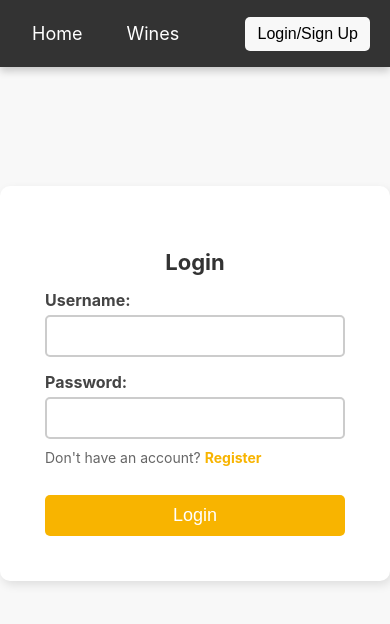
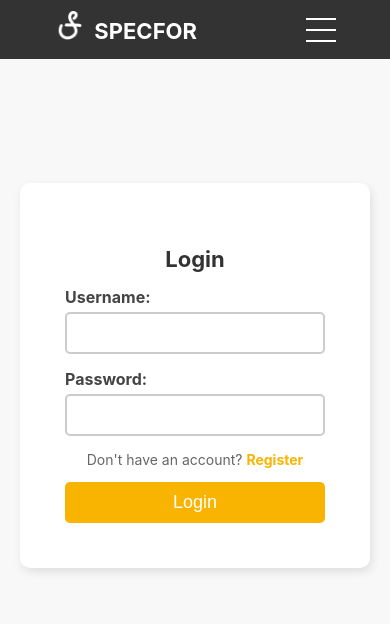
Before and after one commit to javirod/bar-specs, a React (Create React App) app in the folder client/: page /auth in a window 390 px wide. Shown: the top 624 px of the page. Built offline with nearby package versions, Linux system fonts and the light colour scheme.

Commit message:
Updated Navbar and logo

```diff
--- a/client/public/index.html
+++ b/client/public/index.html
@@ -2,7 +2,7 @@
 <html lang="en">
   <head>
     <meta charset="utf-8" />
-    <link rel="icon" href="%PUBLIC_URL%/lemon.ico" />
+    <link rel="icon" href="%PUBLIC_URL%/sf64.png" />
     <meta name="viewport" content="width=device-width, initial-scale=1" />
     <meta name="theme-color" content="#000000" />
     <meta
@@ -24,7 +24,7 @@
       work correctly both with client-side routing and a non-root public URL.
       Learn how to configure a non-root public URL by running `npm run build`.
     -->
-    <title>Drink Specs</title>
+    <title>SPECFOR</title>
   </head>
   <body>
     <noscript>You need to enable JavaScript to run this app.</noscript>
--- a/client/src/App.css
+++ b/client/src/App.css
@@ -260,6 +260,7 @@ h2 {
 }
 
 /* Glassware and Garnish */
+
 p {
   font-size: 16px;
   color: #666;
@@ -314,6 +315,9 @@ img {
   .drink-container {
       grid-template-columns: 1fr;
   }
+  .auth-container {
+    padding: 20px;
+  }
 }
 
 /***** Navbar *****/
@@ -326,6 +330,23 @@ img {
   padding: 15px 20px;
   color: white;
   box-shadow: 0 4px 8px rgba(0, 0, 0, 0.2);
+}
+.logo-container {
+  display: flex;
+  gap: 10px;
+}
+.logo-links-container {
+  display: flex;
+  gap: 50px;
+  align-items: center;
+}
+
+.logo {
+  height: 30px;
+}
+.logo-txt {
+  color: white;
+  cursor: default;
 }
 
 .navlinks {
@@ -362,6 +383,85 @@ img {
   background-color: #e0e0e0;
 }
 
+.navbar-mobile {
+  display: none;
+  background-color: #333;
+  justify-content: space-around;
+  align-items: center;
+}
+
+.hamburger-menu {
+  position: relative;
+  display: inline;
+
+}
+
+.hamburger-icon {
+  display: flex;
+  flex-direction: column;
+  justify-content: space-between;
+  height: 24px;
+  width: 30px;
+  cursor: pointer;
+  transition: all 0.5s ease-out;
+}
+
+.hamburger-icon span{
+  width: 100%;
+  height: 2px;
+  background-color: white;
+  transition: all 0.5s ease-out;
+}
+
+.hamburger-links {
+  position: absolute;
+  top:100%;
+  right: 0px;
+  background-color: #333;
+  width: fit-content;
+  max-height: 0;
+  overflow: hidden;
+  transition: all 0.3 ease-in-out;
+}
+
+.hamburger-links a {
+  display: block;
+  padding: 10px 30px;
+  text-align: center;
+  font-size: 1.5rem;
+  color: white;
+  text-decoration: none;
+  transition: all 0.3 ease-in-out;
+}
+
+.hamburger-links.open {
+  max-height: 300px;
+}
+
+.hamburger-icon.open{
+  transform: rotate(180deg);
+}
+
+.hamburger-icon.open span:first-child{
+  transform: rotate(45deg) translate(10px, 5px);
+}
+
+.hamburger-icon.open span:nth-child(2){
+  opacity: 0;
+}
+
+.hamburger-icon.open span:last-child{
+  transform: rotate(-45deg) translate(10px, -5px);
+}
+
+@media screen and (max-width: 600px) {
+  .navbar {
+     display: none;
+  }
+  .navbar-mobile {
+    display: flex;
+  }
+}
 /***** Auth *****/
 
 /* Centering the forms container */
--- a/client/src/components/navbar.js
+++ b/client/src/components/navbar.js
@@ -1,10 +1,13 @@
 import { Link } from 'react-router-dom';
 import { useCookies } from 'react-cookie';
 import { useNavigate } from 'react-router-dom';
+import { useState, useRef, useEffect } from 'react';
 
 export const Navbar = () => {
     const [cookies, setCookies] = useCookies(["access_token"]);
+    const [menuOpen, setMenuOpen] = useState();
     const navigate = useNavigate();
+    const menuRef = useRef(null);
 
     const logout = () => {
         setCookies("access_token", "");
@@ -15,14 +18,71 @@ export const Navbar = () => {
     const login = () => {
         navigate("/auth")
     }
-    return <div className="navbar">
+
+    const toggleMenu = () => {
+        setMenuOpen(!menuOpen);
+      }
+
+    const mobileLogout = () => {
+        toggleMenu();
+        logout();
+    }
+
+    const mobileLogin = () => {
+        toggleMenu();
+        login();
+    }
+
+    const handleClickOutside = (event) => {
+        if (menuRef.current && !menuRef.current.contains(event.target)) {
+            setMenuOpen(false);
+        }
+    };
+
+    useEffect(() => {
+        document.addEventListener('mousedown', handleClickOutside);
+        return () => {
+            document.removeEventListener('mousedown', handleClickOutside);
+        };
+    }, []);
+
+    return (
+        <div ref={menuRef}>
+            <div className="navbar">
+                <div className="logo-links-container">
+                    <div className="logo-container">
+                        <img className='logo' src='/sf64.png' alt='Specfor Logo'></img>
+                        <h2 className='logo-txt'>SPECFOR</h2>
+                    </div>
                     <div className='navlinks'>
                         <Link to="/"> Home</Link>
                         <Link to="/wines"> Wines</Link>
                         {cookies.access_token && <Link to="/create-specs"> Create Specs</Link>}
                     </div>
+                </div>
                 <div>
                     {!cookies.access_token ? (<button id ="logout-btn" onClick={login}> Login/Sign Up</button>) : <button id ="logout-btn" onClick={logout}> Logout</button>}
                 </div>
-    </div>;
+            </div>
+            <div className='navbar-mobile'>
+                <div className="logo-container">
+                    <img className='logo' src='/sf64.png' alt='Specfor Logo'></img>
+                    <h2 className='logo-txt'>SPECFOR</h2>
+                </div>
+                <div className="hamburger-menu">
+                    <div className={menuOpen ? "hamburger-icon open" : "hamburger-icon"} onClick={toggleMenu}>
+                        <span></span>
+                        <span></span>
+                        <span></span>
+                    </div>
+                    <div className={menuOpen ? "hamburger-links open" : "hamburger-links"}>
+                        <Link to="/" onClick={toggleMenu}> Home</Link>
+                        <Link to="/wines" onClick={toggleMenu}> Wines</Link>
+                        {cookies.access_token && <Link to="/create-specs" onClick={toggleMenu}> Create Specs</Link>}
+                        {!cookies.access_token ? (<Link to="/auth" onClick={mobileLogin}> Login</Link>) : <Link to="/create-specs" onClick={mobileLogout}> Logout</Link>}
+                    </div>
+                </div>
+            </div>
+        </div>
+    );
 };
--- a/client/src/pages/auth.js
+++ b/client/src/pages/auth.js
@@ -104,6 +104,8 @@ const Form = ({username, setUsername, password, setPassword, label, switchLabel,
                     <div className="form-group">
                         <label htmlFor="password"> Password: </label>
                         <input type="password" id="password" value={password}  onChange={(event) => setPassword(event.target.value)}/>
+                    </div>
+                    <div>
                         <p className="toggle-link">
                             {/* {loginMessage} <button className="login-btn" onClick={() => setIsLogin(isNewLogin)}>{label}</button> */}
                             {loginMessage} <span onClick={() => setIsLogin(isNewLogin)}>{switchLabel}</span>
--- a/client/src/pages/home.js
+++ b/client/src/pages/home.js
@@ -64,12 +64,12 @@ export const Home = () => {
                                                 {ings}
                                             </li>
                                         ))}
-                                    <details>
+                                    </ul>
+                                    <details >
                                         <summary>Glassware/Garnish:</summary>
                                         <p>{spec.glassware}</p>
                                         {spec.garnish.map((garnish) => (<li className="ing-list">{garnish}</li>))}
                                     </details>
-                                    </ul>
                                 </div>
                                 {/* <img src={spec.imageUrl} alt={spec.name}/> */}
                             </li>
```
Also changed, not shown: client/public/sf64.png (added). Lines whose indentation alone changed are shown as unchanged.
